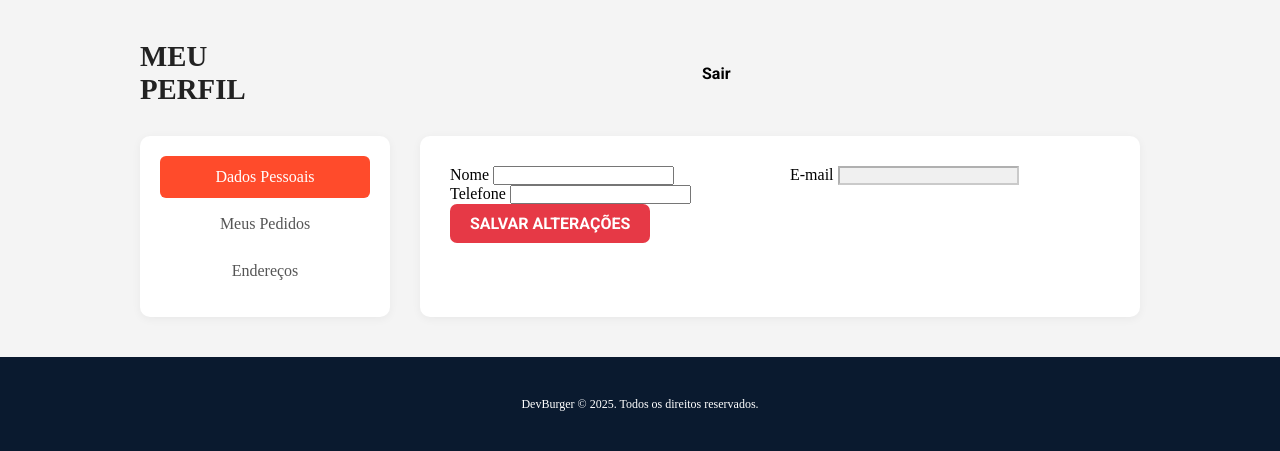
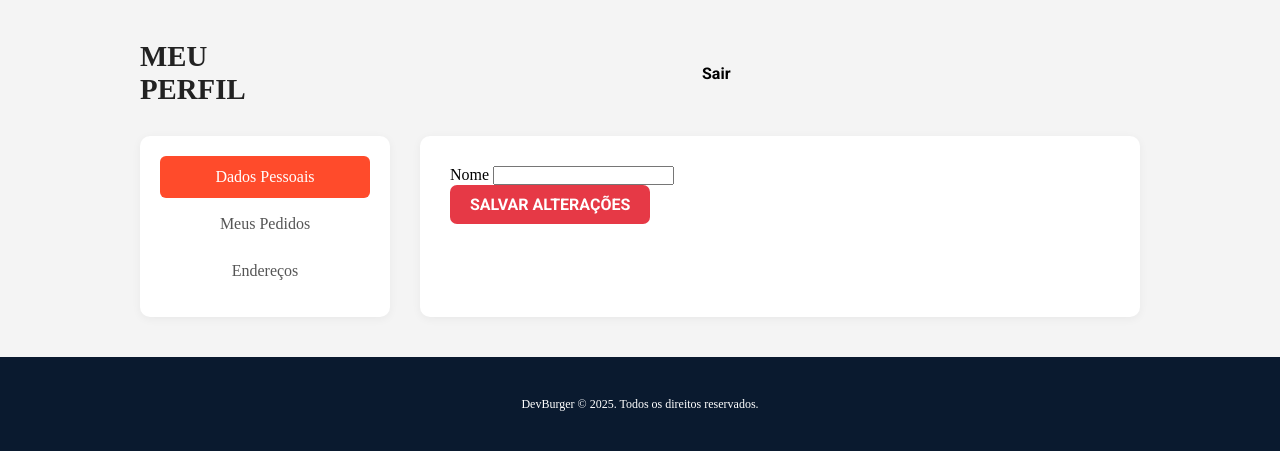
Before and after one commit to Fernando-Odilon/flask-devburguer, a Flask app: template templates/perfil_usuario.html in a window 1280 px wide. Shown: the part 88-539 px from the top of the page. Run offline with Flask 3, Linux system fonts and the light colour scheme; the template is opened without the code that fills it, so the values that code supplies are empty.

Commit message:
MODIFY: Finalização das rotas de Cadastro, Login e Perfil

```diff
--- a/app.py
+++ b/app.py
@@ -38,15 +38,17 @@ def logar():
 
 @app.route('/logar', methods = ['POST'])
 def logar_user():
-    usuario = request.form.get('nome')
+    usuario = request.form.get('user')
     senha = request.form.get('password')
     user = recuperar_users(usuario, senha)
+    print(user)
     if user:
         session['usuario_logado'] = user
-        return render_template('perfil.html', user = user)
+        return render_template('perfil_usuario.html', user = user)
     return redirect('/login')
 
 
 
 
+
 app.run(host='0.0.0.0', port=8080, debug=True)
--- a/model/usuario.py
+++ b/model/usuario.py
@@ -3,7 +3,7 @@ from database.conexao import conectar
 
 def recuperar_users(usuario, password):
     conexao, cursor = conectar()
-    cursor.execute('SELECT codigo, user_name, user_password FROM usuario WHERE user_name = %s AND user_password', (usuario, password))
+    cursor.execute('SELECT codigo, user_name, user_password FROM usuario WHERE user_name = %s AND user_password = %s', (usuario, password))
     user = cursor.fetchone()
     if user:
         return user
--- a/templates/perfil_usuario.html
+++ b/templates/perfil_usuario.html
@@ -8,7 +8,7 @@
     <div class="profile-container">
         <div class="profile-header">
             <h1 class="profile-title">Meu Perfil</h1>
-            <a href="{{ url_for('logout') }}" class="button button--secondary">Sair</a>
+            <a href="" class="button button--secondary">Sair</a>
         </div>
 
         <div class="profile-content">
@@ -21,21 +21,12 @@
             </aside>
 
             <main class="profile-main">
-                <form action="/atualizar-perfil" method="POST" class="profile-form">
+                <form action="" method="POST" class="profile-form">
                     <div class="form-row">
                         <div class="form-group">
                             <label>Nome</label>
-                            <input type="text" value="{{ usuario.nome }}" name="nome">
+                            <input type="text" value="{{ user.user_name }}" name="nome">
                         </div>
-                        <div class="form-group">
-                            <label>E-mail</label>
-                            <input type="email" value="{{ usuario.email }}" disabled>
-                        </div>
-                    </div>
-
-                    <div class="form-group">
-                        <label>Telefone</label>
-                        <input type="tel" value="{{ usuario.telefone }}" name="telefone">
                     </div>
 
                     <button type="submit" class="button button--primary">SALVAR ALTERAÇÕES</button>
```
